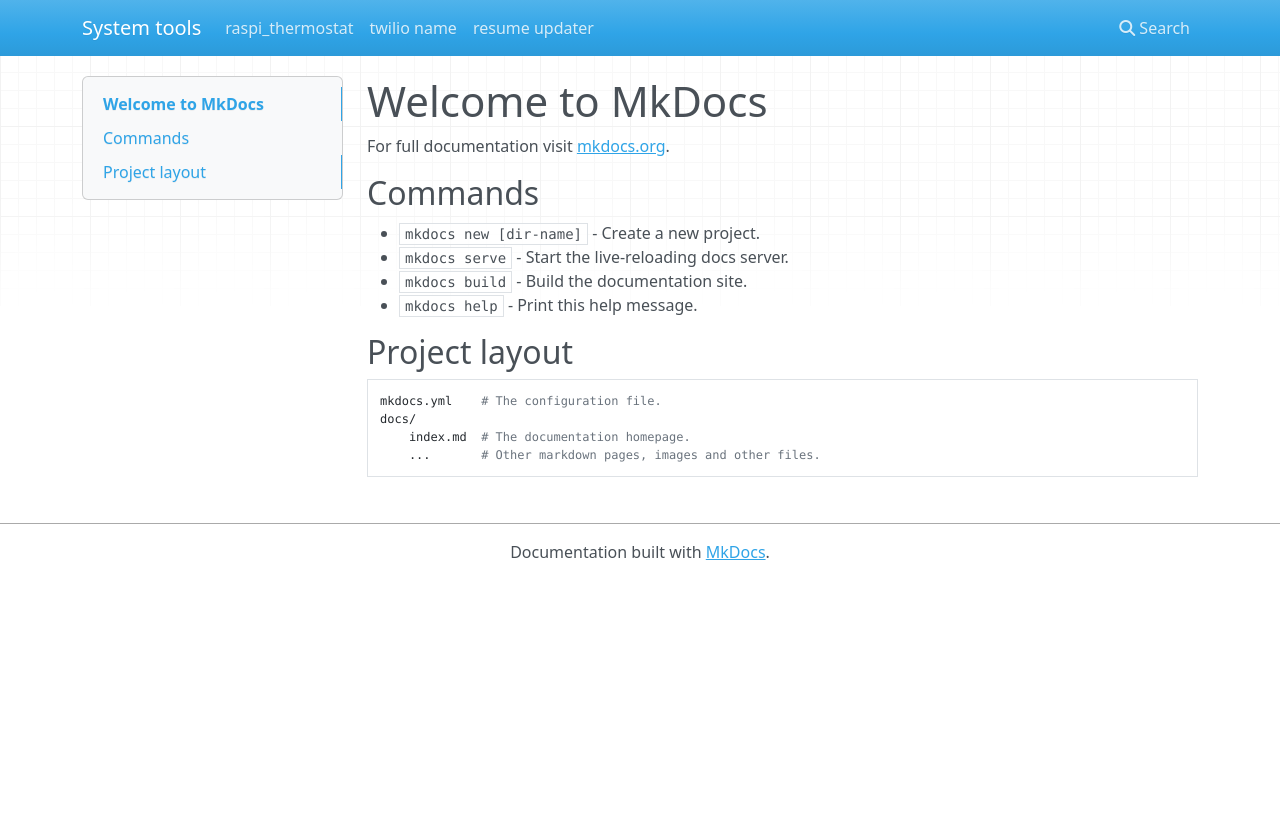
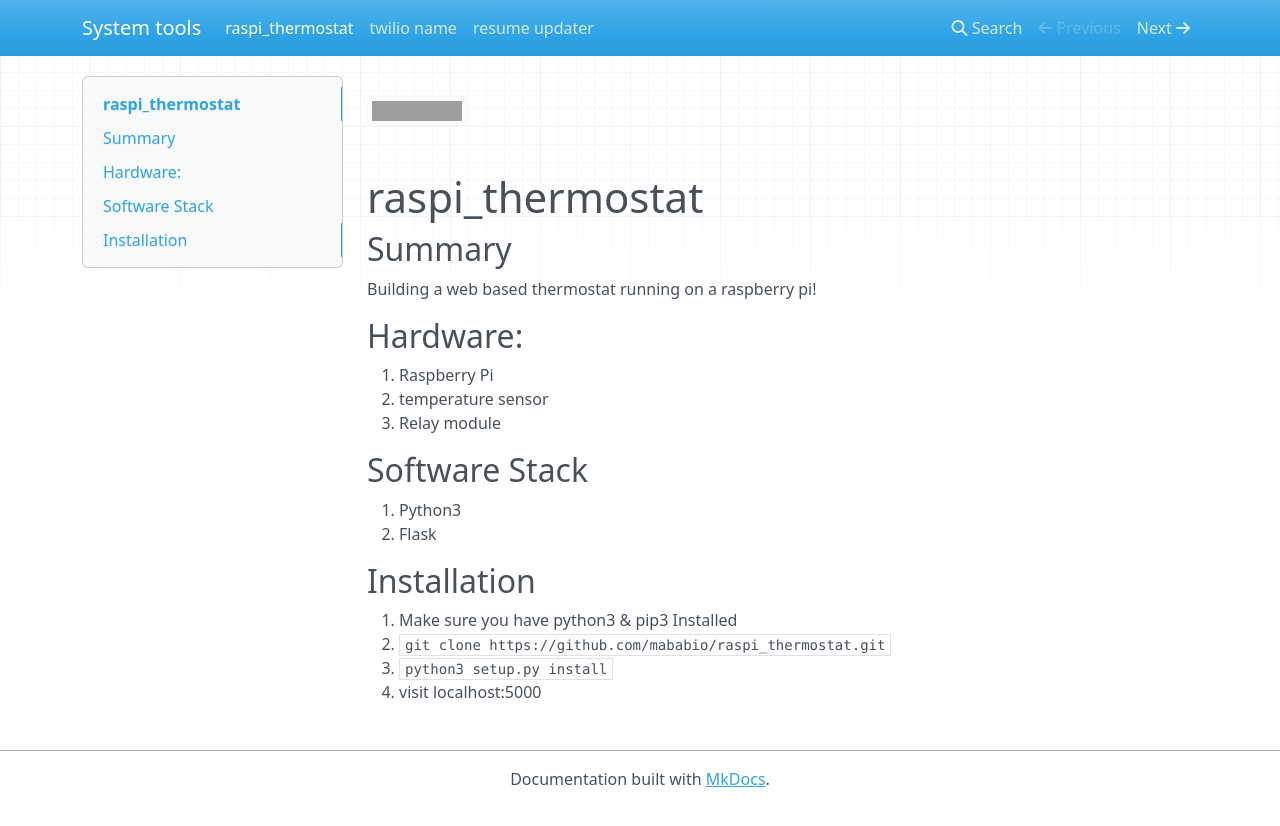
Before and after one commit to mababio/mkdocs, an MkDocs documentation site: the page built from docs/index.md, in a window 1280 px wide. Shown: the top 826 px of the page. Built offline with MkDocs 1.6.1, drawn with Linux system fonts in a browser that asks for light colours; nearby versions of some CDN libraries; old or Windows-style settings are respelled for this version of MkDocs; grey boxes are pictures that could not be loaded.

Commit message:
mv rasp_doc to index.md

````diff
--- a/docs/index.md
+++ b/docs/index.md
@@ -1,17 +1,29 @@
-# Welcome to MkDocs
+![Build Status](https://travis-ci.org/mababio/raspi_thermostat.svg?branch=master)
 
-For full documentation visit [mkdocs.org](http://mkdocs.org).
 
-## Commands
+# raspi_thermostat
 
-* `mkdocs new [dir-name]` - Create a new project.
-* `mkdocs serve` - Start the live-reloading docs server.
-* `mkdocs build` - Build the documentation site.
-* `mkdocs help` - Print this help message.
+## Summary
+Building a web based thermostat running on a raspberry pi!
 
-## Project layout
 
-    mkdocs.yml    # The configuration file.
-    docs/
-        index.md  # The documentation homepage.
-        ...       # Other markdown pages, images and other files.
+
+## Hardware:
+
+1. Raspberry Pi
+2. temperature sensor
+3. Relay module
+
+## Software Stack
+
+1. Python3
+2. Flask
+
+
+
+## Installation
+
+1. Make sure you have python3 &  pip3 Installed
+2. ``` git clone https://github.com/mababio/raspi_thermostat.git ```
+3. ``` python3 setup.py install ```
+4. visit localhost:5000
--- a/mkdocs.yml
+++ b/mkdocs.yml
@@ -1,6 +1,6 @@
 site_name: System tools
 
 pages:
-    - 'raspi_thermostat': 'raspi_thermostat_doc.md'
+    - 'raspi_thermostat': 'index.md'
     - 'twilio name': 'twilio_name_doc.md'
     - 'resume updater': 'resume_updater_doc.md'
````
